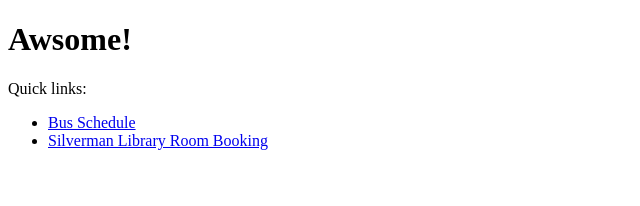
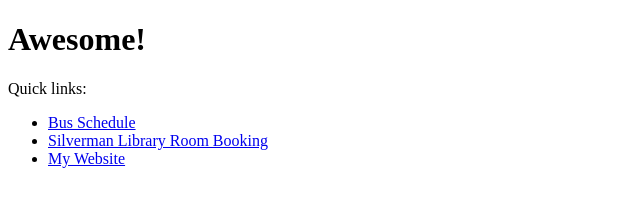
Before and after one commit to Rishabhvrm/bookmark-utility, a plain HTML site: page index.html in a window 1280 px wide. Shown: the whole page, without its empty margins (0-640 px from the left). Drawn offline with Linux system fonts and the light colour scheme.

Commit message:
Update index.html

```diff
--- a/index.html
+++ b/index.html
@@ -4,12 +4,13 @@
     <title>My Bookmark utility</title>
 </head>
 <body>
-    <h1>Awsome!</h1>
+    <h1>Awesome!</h1>
 
     <p>Quick links:</p>
     <ul>
         <li><a href="https://www.buffalo.edu/parking/getting-around-UB/bus/bus-schedules/spring-semester.html" target="_blank">Bus Schedule</a></li>
         <li><a href="https://booking.lib.buffalo.edu/reserve/silverman" target="_blank">Silverman Library Room Booking</a></li>
+        <li><a href="https://rishabhvrm.github.io/portfolio/" target="_blank">My Website</a></li>
     </ul>
 
 </body>
```
